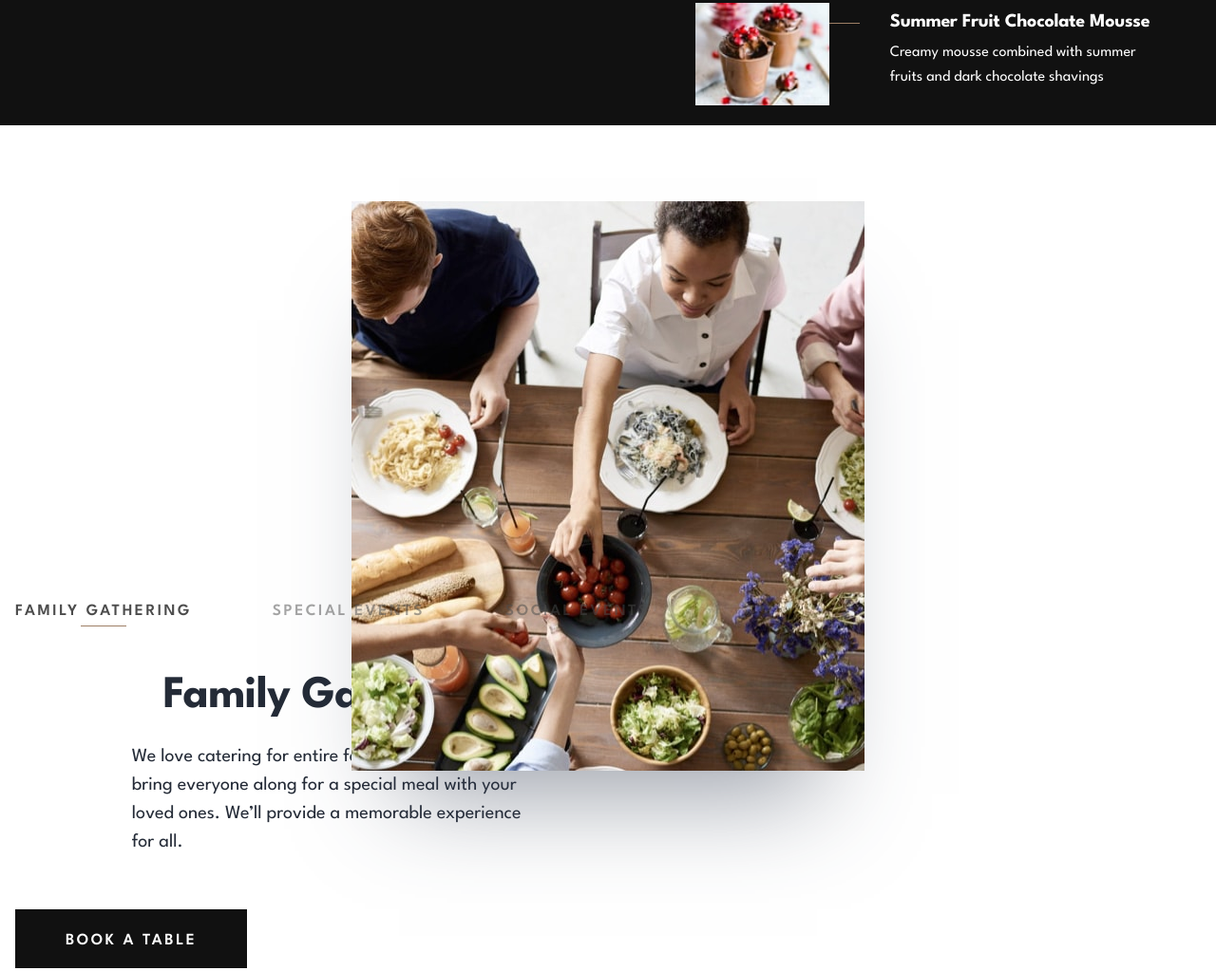
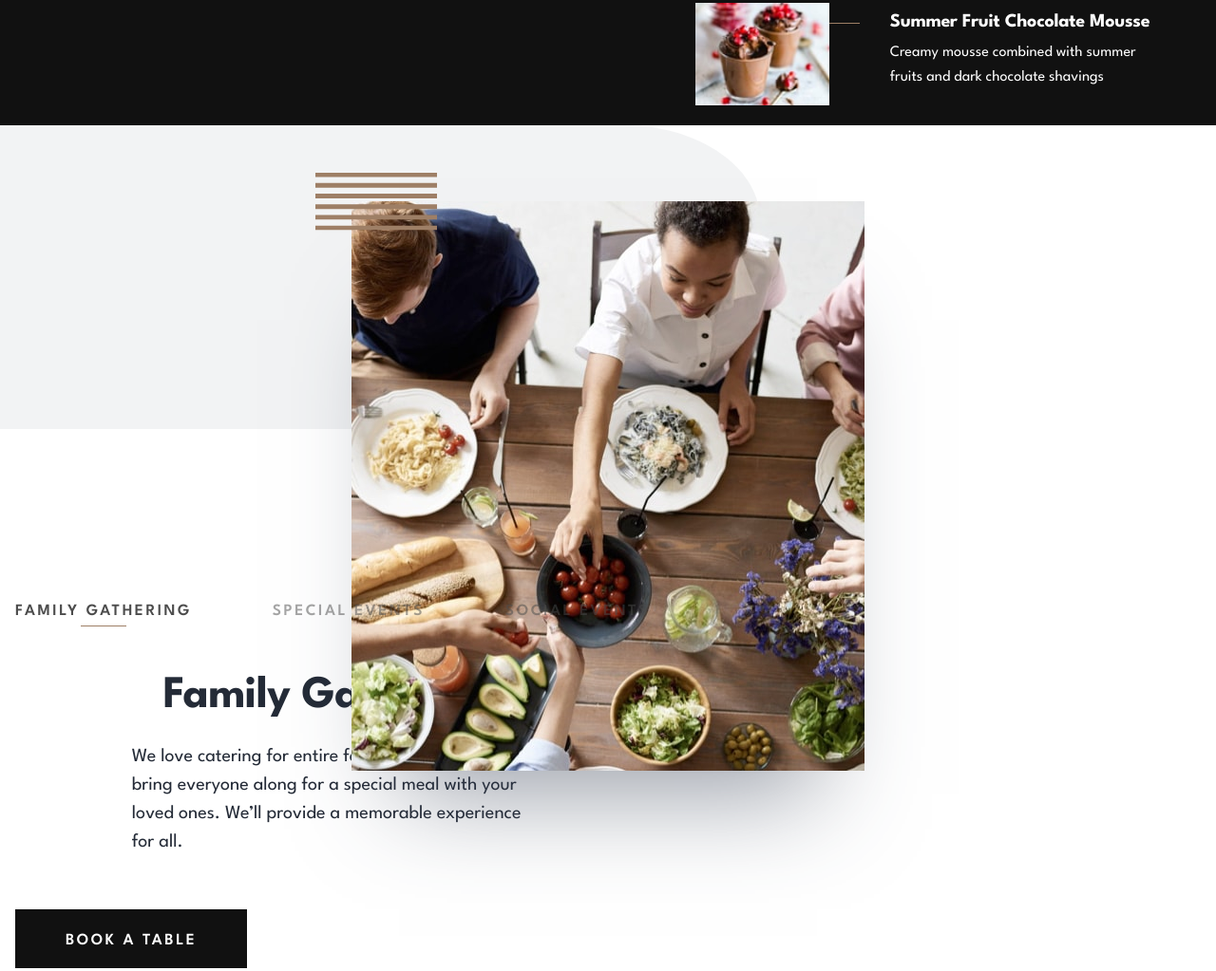
Before and after one commit to Mmackz/restaurant, a website built with webpack: page src/index.html in a window 1280 px wide. Shown: the part 2793-3816 px from the top of the page at 95% size. Built offline with nearby package versions, Linux system fonts and the light colour scheme.

Commit message:
🎨 add background patterns

```diff
--- a/src/components/home/gallery/gallery.css
+++ b/src/components/home/gallery/gallery.css
@@ -1,4 +1,5 @@
 .gallery {
+   position: relative;
    margin-top: 5rem;
    margin-bottom: 8rem;
 }
@@ -86,6 +87,16 @@
    margin-inline: auto;
 }
 
+.gallery-pattern-curve {
+   top: -5rem;
+}
+
+.gallery-pattern-lines {
+   top: 0;
+   right: calc(50% + 180px);
+   transform: translateY(-50%);
+}
+
 @media (min-width: 540px) {
    .gallery {
       margin: 5rem 0 7.5rem;
--- a/src/components/home/gallery/index.js
+++ b/src/components/home/gallery/index.js
@@ -74,5 +74,19 @@ export const Gallery = (() => {
    galleryContent.prepend(galleryItems);
    section.appendChild(galleryContent);
 
+   // insert decoration elements
+   const patternTopRight = document.createElement("img");
+   patternTopRight.src = images.patternCurveTopRight;
+   patternTopRight.alt = "Background Pattern";
+   patternTopRight.classList.add("pattern", "pattern-curve", "pattern-curve-top-right", "gallery-pattern-curve");
+
+   const patternLine = document.createElement("img");
+   patternLine.src = images.patternLines;
+   patternLine.alt = "Foreground Line Pattern";
+   patternLine.classList.add("pattern", "pattern-lines","gallery-pattern-lines");
+
+   imageContainer.append(patternLine);
+   section.append(patternTopRight);
+
    return section;
 })();
```
